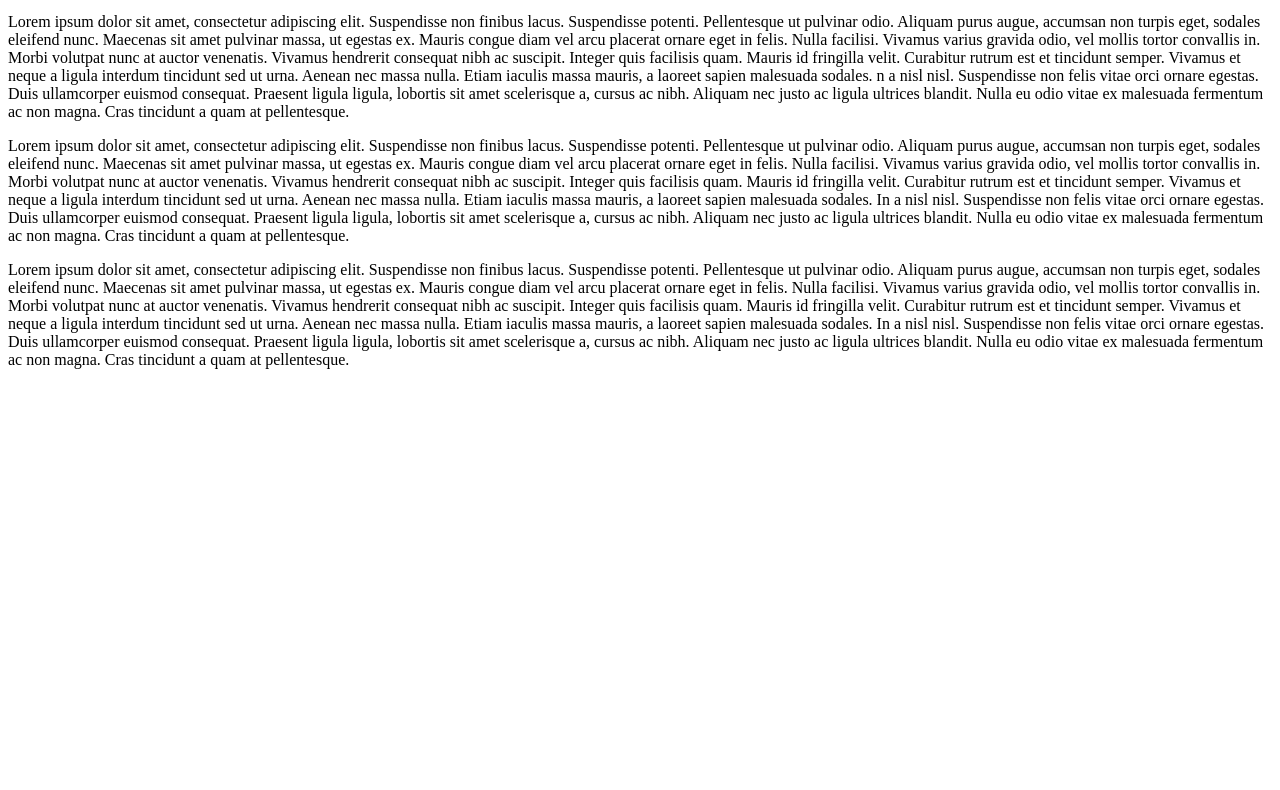
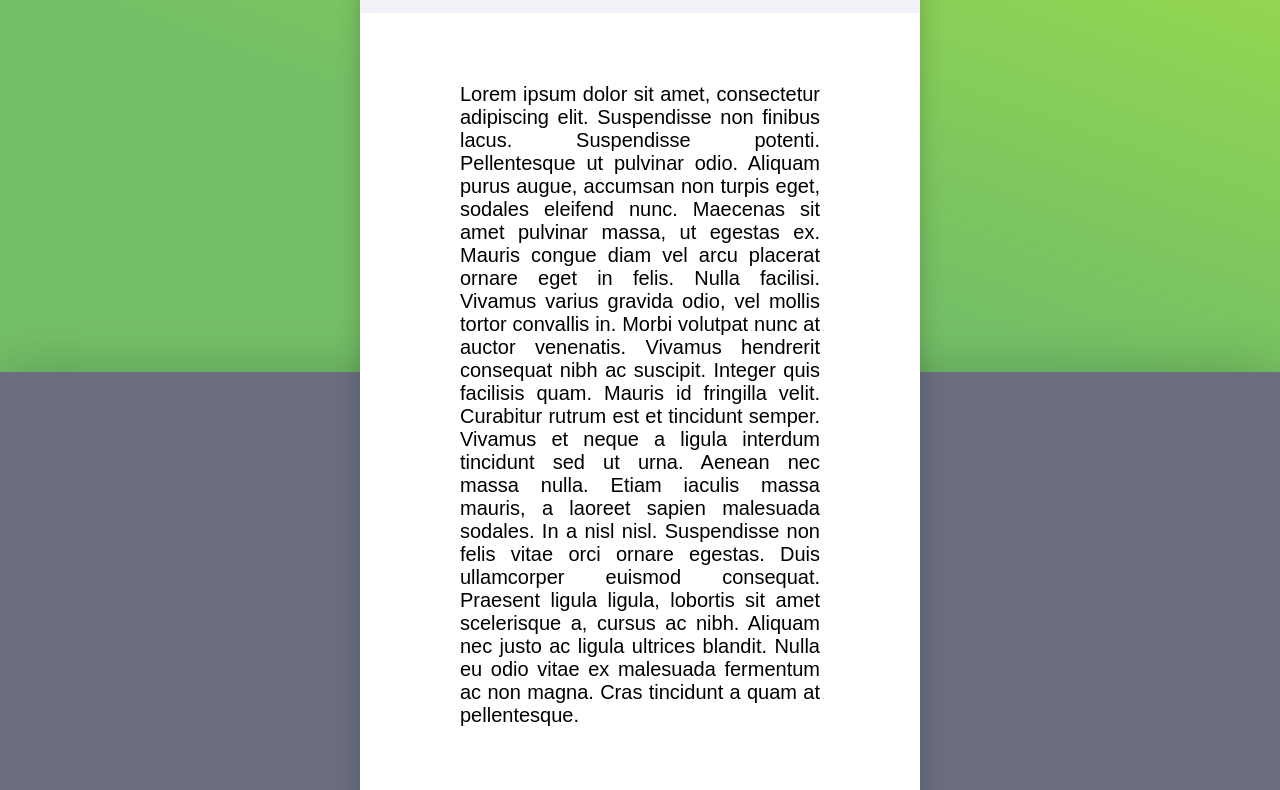
Before and after one commit to cgrabbbit/cgrabbit_portfolio, a plain HTML site: page index.html in a window 1280 px wide. Shown: the part 215-1005 px from the top of the page. Before the commit the page ends 800 px from the top, so only its background shows below. Drawn offline with Linux system fonts and the light colour scheme; a web font is replaced by a local one.

Commit message:
css rel fix

```diff
--- a/index.html
+++ b/index.html
@@ -5,7 +5,7 @@
     <meta name="viewport" content="width=device-width, initial-scale=1.0">
     <title>Dejan Pejčić - cgrabbit - Technical Art Portfolio</title>
     <link rel="icon" href="images/title_icon_cgrabbit_logo.png" type="image/x-icon">
-    <link rel="stylesheet" href="css/main1.css">
+    <link rel="stylesheet" href="css/main.css">
     <link rel="preconnect" href="https://fonts.googleapis.com">
     <link rel="preconnect" href="https://fonts.gstatic.com" crossorigin>
     <link href="https://fonts.googleapis.com/css2?family=Mooli&display=swap" rel="stylesheet">
```
